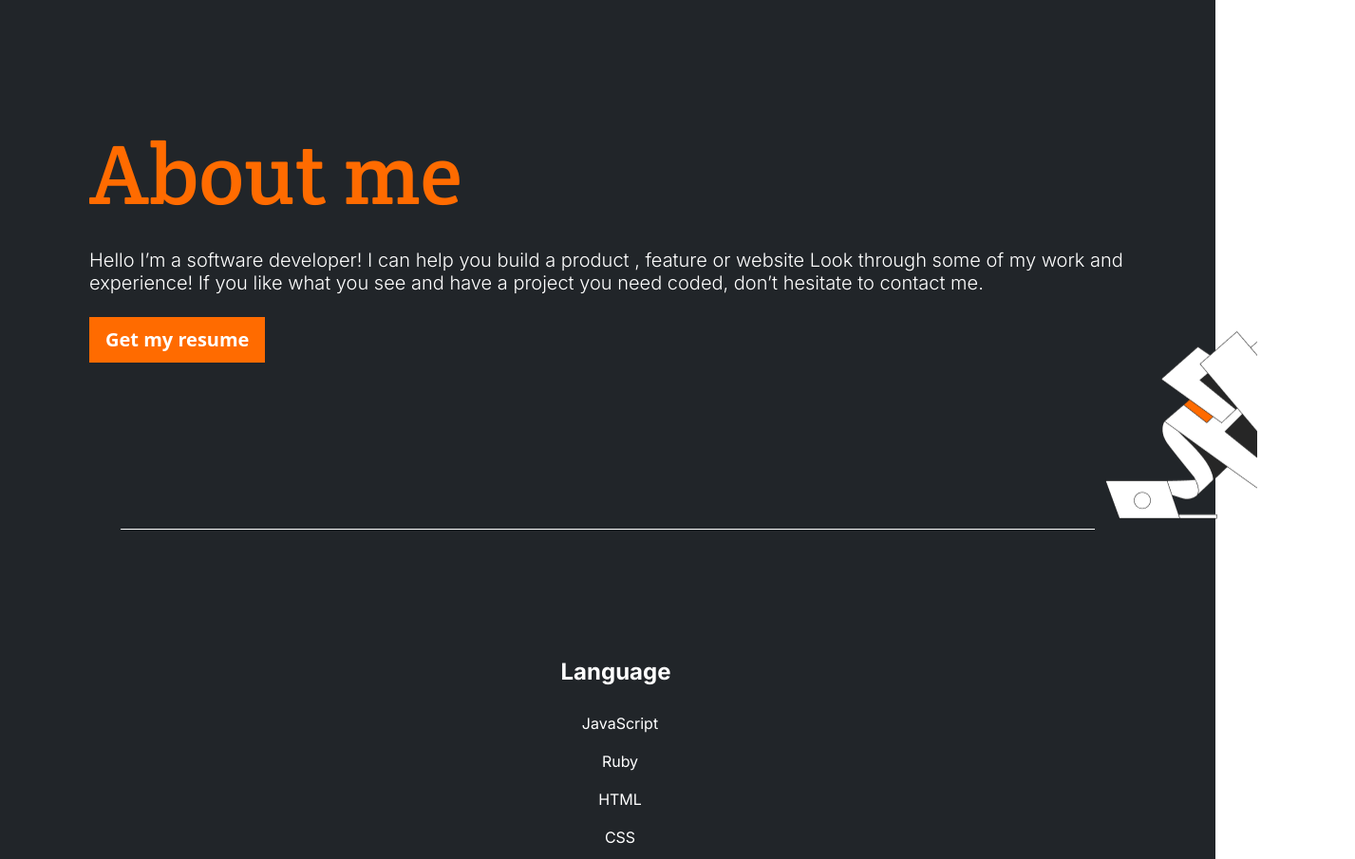
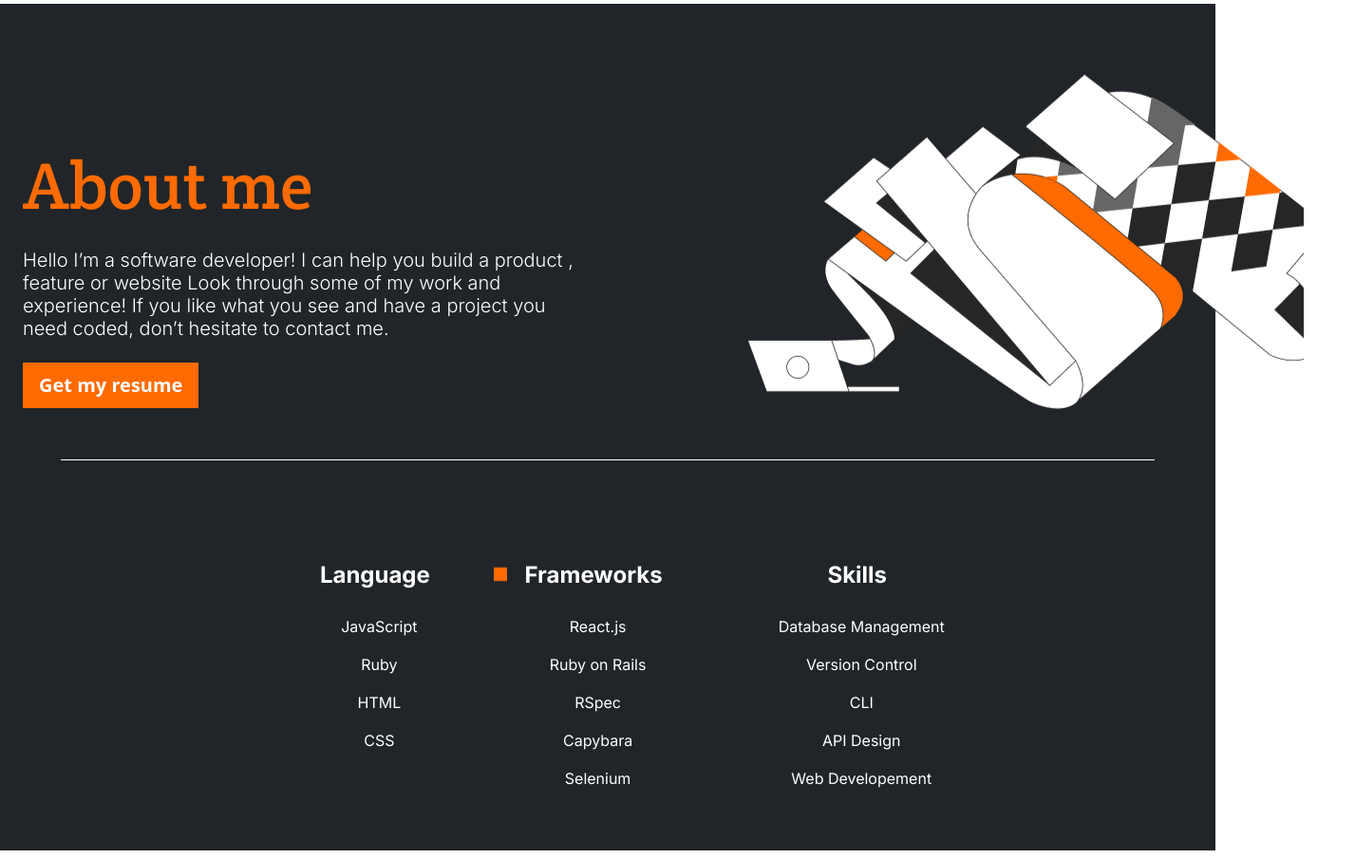
Before and after one commit to mez-chain/blackPortfolio, a website: page index.html in a window 1280 px wide. Shown: the part 2420-3325 px from the top of the page at 95% size, 1427 px wide, since content can reach past the window. Drawn offline with nearby package versions, Linux system fonts and the light colour scheme.

Commit message:
adjust the aboutme section for wide screens

```diff
--- a/css/main.css
+++ b/css/main.css
@@ -58,7 +58,7 @@ nav a {
 
 .landing .test {
   position: absolute;
-  right: -250%;
+  right: -247.65%;
   bottom: 70%;
   transform: translate(-50%, 20%);
 }
@@ -81,7 +81,7 @@ nav a {
 }
 
 .aboutme h1 {
-  font-size: 90px;
+  font-size: 70px;
 }
 
 .aboutme .bg-dark {
@@ -113,9 +113,6 @@ nav a {
   background-color: transparent !important;
   border: none;
   color: #fff;
-}
-
-.second-part .list-group-item {
   position: relative;
   padding-left: 25px;
 }
@@ -133,17 +130,17 @@ nav a {
 
 .second-part .list-group-item.item-1::before {
   background-image: url('/images/diamand.png');
-    left: 20%;
+  left: 20%;
 }
 
 .second-part .list-group-item.item-2::before {
   background-image: url('/images/rectangle.png');
-    left: 15%;
+  left: 15%;
 }
 
 .second-part .list-group-item.item-3::before {
   background-image: url('/images/circle.png');
-    left: 30%;
+  left: 30%;
 }
 
 @media (min-width: 768px) {
@@ -158,4 +155,27 @@ nav a {
   .hover-div:hover #button {
     display: block;
   }
+
+  .aboutme .trans-2 {
+    right: -36.5%;
+    bottom: 25%;
+    transform: translate(-50%, 20%);
+  }
+
+  .aboutme .first-part {
+    margin: 0;
+  }
+
+  .aboutme .first-part::after {
+    bottom: -20%;
+  }
+
+  .second-part .list-group-item.item-1::before {
+    left: 0%;
+  }
+
+  .second-part .list-group-item.item-2::before {
+    left: 0%;
+  }
+
 }
--- a/index.html
+++ b/index.html
@@ -76,9 +76,11 @@
 
       <div class="row mb-5 align-items-start">
         <div class="col mt-5">
-          <div class="card border-0 mt-5 flex-md-row">
-            <img src="/images/work.png" class="card-img-top" alt="work1">
-            <div class="card-body">
+          <div class="card border-0 mt-5 flex-lg-row">
+            <div class="col-lg-6">
+              <img src="/images/work.png" class="card-img-top" alt="work1">
+            </div>
+            <div class="card-body col-lg-6">
               <h5 class="card-title crete-font display-5">Multi-Post Stories</h5>
               <p class="card-text">A daily selection of privately personalized reads; no accounts or sign-ups required.
                 has been the industry's standard dummy text ever since the 1500s, when an unknown printer took a
@@ -207,22 +209,23 @@
   <!-- aboutme section  -->
     <section class="aboutme">
       <div class="bg-dark pb-5">
-        <div class="container first-part d-flex flex-column px-0 position-relative">
-          <div class="px-4">
+        <div class="container-fluid pe-0 first-part d-flex flex-column px-0 position-relative">
+          <div class="px-4 col-md-6">
             <h1 class="orange-color crete-font">About me</h1>
             <p class="text-white h5 inter-font fw-light my-4">Hello I’m a software developer! I can help you build a product , feature or website Look through some of my work and experience! If you like what you see and have a project you need coded, don’t hesitate to contact me.</p>
             <a href="#" class="btn btn-lg icon-link-hover text-white orange-bg fw-semibold rounded-0">
               Get my resume
             </a>
           </div>
-          <div class="position-absolute align-self-end trans-2">
-            <img src="/images/aboutme-bg.png" alt="landing image" class="test img-fluid">
+          <div class="position-absolute align-self-end trans-2 col-md-6">
+            <img src="/images/aboutme-bg.png" alt="landing image" class="img-fluid d-md-none">
+            <img src="/images/aboutme.png" alt="landing image" class="img-fluid d-none d-md-flex">
           </div>
         </div>
 
-        <div class="container second-part bg-dark d-flex justify-content-center align-items-center inter-font">
-          <ul class="list-group ">
-            <li class="list-group-item item-1">
+        <div class="container-fluid second-part bg-dark d-flex justify-content-center inter-font">
+          <ul class="list-group d-flex flex-column flex-md-row">
+            <li class="list-group-item item-1 mx-md-5">
               <div class="ms-2 me-auto text-center">
                 <div class="fw-bold fs-4 mb-3">Language</div>
                 <ul class="list-group">
@@ -233,7 +236,7 @@
                 </ul>
               </div>
             </li>
-            <li class="list-group-item item-2">
+            <li class="list-group-item item-2 me-md-5">
               <div class="ms-2 me-auto text-center">
                 <div class="fw-bold fs-4 mb-3">Frameworks</div>
                 <ul class="list-group">
@@ -241,6 +244,7 @@
                   <li class="list-group-item">Ruby on Rails</li>
                   <li class="list-group-item">RSpec</li>
                   <li class="list-group-item">Capybara</li>
+                  <li class="list-group-item">Selenium</li>
                 </ul>
               </div>
             </li>
```
Also changed, not shown: images/aboutme.png (added).
